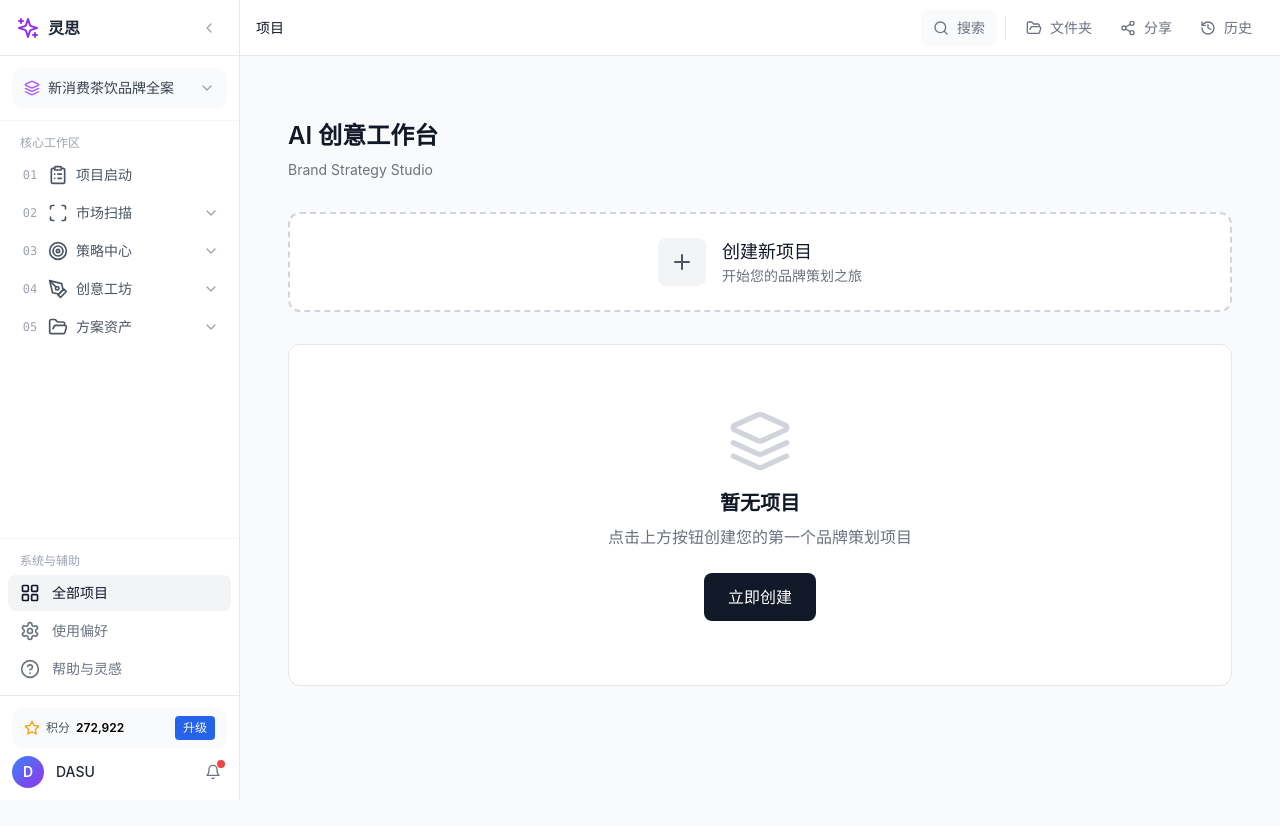
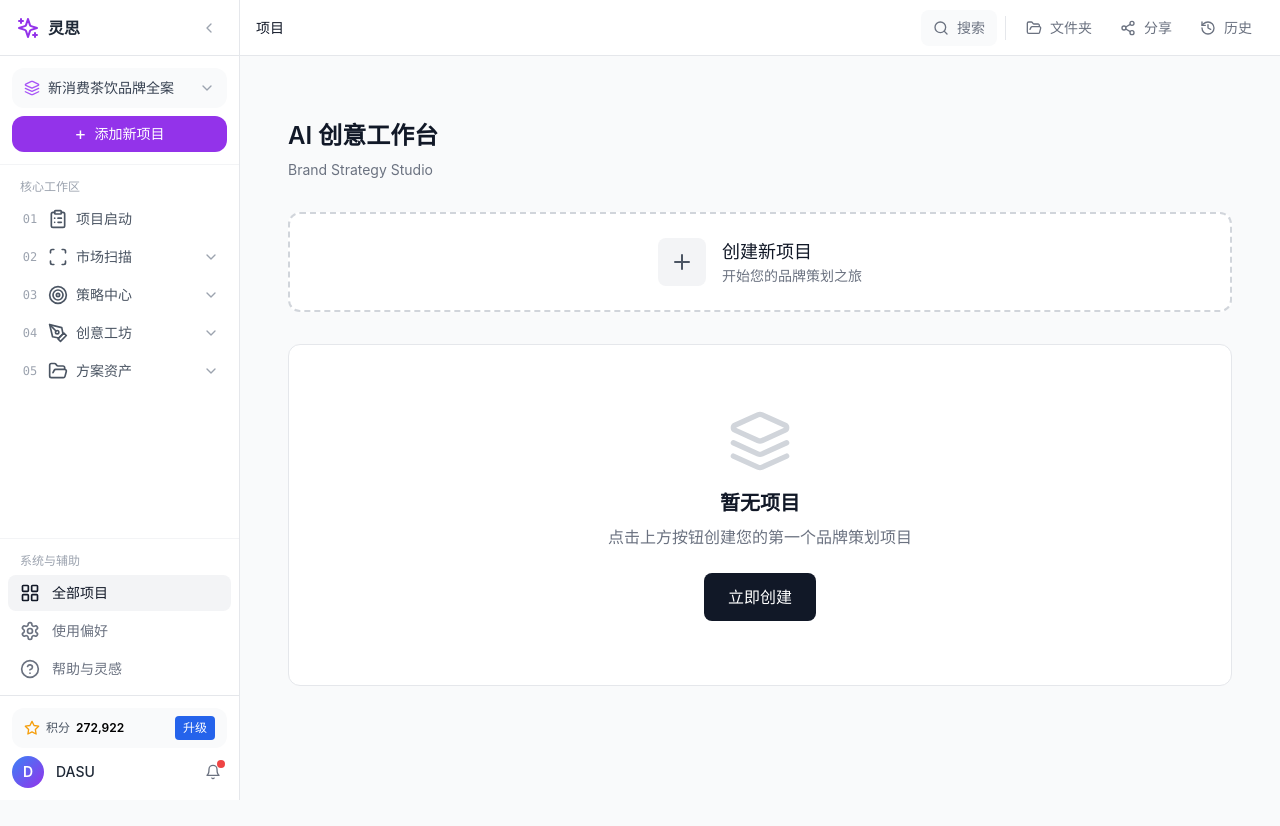
Before and after one commit to GPlanbrand/stratomind, a React (Vite) app: page /projects in a window 1280 px wide. Shown: the top 826 px of the page. Built offline with nearby package versions, Linux system fonts and the light colour scheme.

Commit message:
feat: 左侧导航添加新建项目按钮

```diff
--- a/src/components/Sidebar.tsx
+++ b/src/components/Sidebar.tsx
@@ -78,6 +78,17 @@ const Sidebar: React.FC<SidebarProps> = ({ user, collapsed, onToggleCollapse })
           <Sparkles className="w-6 h-6 text-purple-600" />
         </div>
 
+        {/* 新建项目 */}
+        <div className="px-2 py-2 border-b border-gray-100">
+          <button
+            onClick={() => navigate('/projects/workspace/new')}
+            className="w-full flex items-center justify-center gap-1 py-2 bg-purple-600 text-white rounded-lg hover:bg-purple-700"
+            title="添加新项目"
+          >
+            <span className="text-base leading-none">+</span>
+          </button>
+        </div>
+
         <nav className="flex-1 py-3">
           {workItems.map(item => (
             <button
@@ -136,7 +147,7 @@ const Sidebar: React.FC<SidebarProps> = ({ user, collapsed, onToggleCollapse })
         </button>
       </div>
 
-      {/* 当前项目 */}
+      {/* 当前项目 + 新建 */}
       <div className="px-3 py-3 border-b border-gray-100">
         <button className="w-full flex items-center justify-between px-3 py-2.5 bg-gray-50 rounded-xl hover:bg-gray-100">
           <div className="flex items-center gap-2 min-w-0">
@@ -144,6 +155,13 @@ const Sidebar: React.FC<SidebarProps> = ({ user, collapsed, onToggleCollapse })
             <span className="text-sm text-gray-700 truncate">新消费茶饮品牌全案</span>
           </div>
           <ChevronDown className="w-4 h-4 text-gray-400 flex-shrink-0" />
+        </button>
+        <button
+          onClick={() => navigate('/projects/workspace/new')}
+          className="w-full mt-2 flex items-center justify-center gap-2 px-3 py-2 bg-purple-600 text-white rounded-xl hover:bg-purple-700 transition-colors"
+        >
+          <span className="text-lg leading-none">+</span>
+          <span className="text-sm font-medium">添加新项目</span>
         </button>
       </div>
 
```
